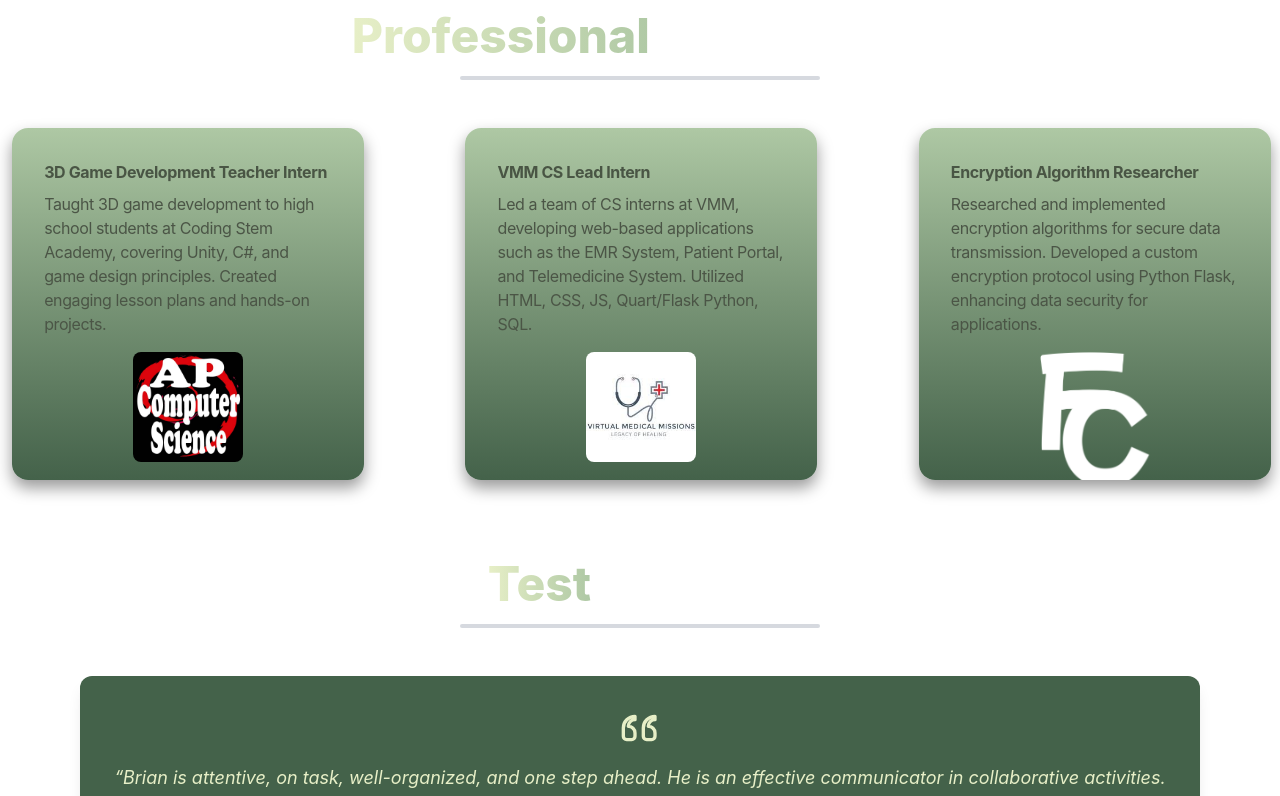
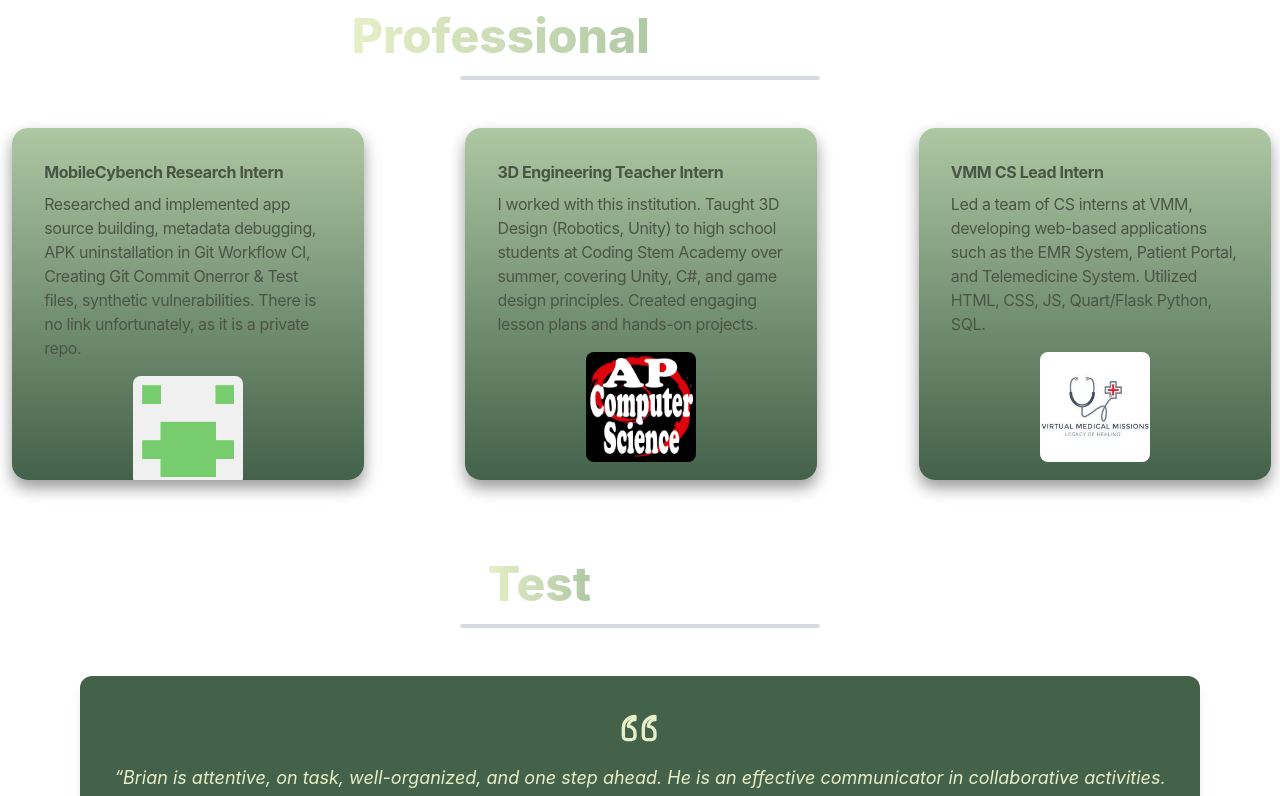
Before and after one commit to brianBoolean88/personal-portfolio-website, a Next.js app: page / in a window 1280 px wide. Shown: the part 1400-2196 px from the top of the page. Built offline with nearby package versions, Linux system fonts and the light colour scheme.

Commit message:
New changes yayyy

```diff
--- a/app/components/HeroSection.jsx
+++ b/app/components/HeroSection.jsx
@@ -230,8 +230,14 @@ const HeroSection = () => {
                     <div className="mx-auto mb-6 h-1 w-60 lg:w-90 rounded bg-gray-400 opacity-40"></div>
                     <div className='mt-12 grid grid-cols-1 lg:grid-cols-3 gap-12 gap-x-40 lg:gap-x-60 justify-center items-center'>
                         <ThreeDPin
-                            title={"3D Game Development Teacher Intern"}
-                            description={"Taught 3D game development to high school students at Coding Stem Academy, covering Unity, C#, and game design principles. Created engaging lesson plans and hands-on projects."}
+                            title={"MobileCybench Research Intern"}
+                            description={"Researched and implemented app source building, metadata debugging, APK uninstallation in Git Workflow CI, Creating Git Commit Onerror & Test files, synthetic vulnerabilities. There is no link unfortunately, as it is a private repo."}
+                            img={"/images/mobilecybench.png"}
+                            href={""}
+                        />
+                        <ThreeDPin
+                            title={"3D Engineering Teacher Intern"}
+                            description={"I worked with this institution. Taught 3D Design (Robotics, Unity) to high school students at Coding Stem Academy over summer, covering Unity, C#, and game design principles. Created engaging lesson plans and hands-on projects."}
                             img={"/images/coding_stem_academy.jpg"}
                             href={"http://codingstemacademy.com/"}
                             className="mx-auto"
@@ -241,12 +247,6 @@ const HeroSection = () => {
                             description={"Led a team of CS interns at VMM, developing web-based applications such as the EMR System, Patient Portal, and Telemedicine System. Utilized HTML, CSS, JS, Quart/Flask Python, SQL."}
                             img={"/images/VMM.jpg"}
                             href={"https://www.vmmhealthcare.org/"}
-                        />
-                        <ThreeDPin
-                            title={"Encryption Algorithm Researcher"}
-                            description={"Researched and implemented encryption algorithms for secure data transmission. Developed a custom encryption protocol using Python Flask, enhancing data security for applications."}
-                            img={"/images/ficrypt_logo.png"}
-                            href={"https://www.youtube.com/watch?v=issbem_ClSA&t"}
                         />
                     </div>
                 </div>
@@ -261,7 +261,7 @@ const HeroSection = () => {
                     <div className="grid grid-cols-1 gap-10 mt-12">
                         <Testimonial
                             name="Scott, Usher"
-                            position="AP CSA Teacher, eSTEM Academy"
+                            position="eSTEM Academy"
                             image="/images/test_2.jpg"
                             quote="Brian is attentive, on task, well-organized, and one step ahead. He is an effective communicator in collaborative activities. He learned Java and JavaScript in the classroom, but self-taught other programming languages and explored various Integrated Development Environment IDEs that he used to develop projects for academic competitive events."
                         />
--- a/app/components/Projects.jsx
+++ b/app/components/Projects.jsx
@@ -104,15 +104,15 @@ const cards = [
     },
 
     {
-        description: "Teaching How to Code in Luau",
+        description: "Making Roblox Studio Content",
         title: "YouTube",
-        src: "/images/teaching_code.jpg",
+        src: "/images/parkourYT.jpg",
         ctaText: "View",
-        ctaLink: "https://www.youtube.com/watch?v=gRWdpGOm1F4&list=PLWR5mmm7fgkZfMnXMDEsdDMWEEVtMZ_oh",
+        ctaLink: "https://www.youtube.com/watch?v=vhpAcaUTmPI",
         content: () => {
             return (
                 <p>
-                    I teach how to code in Luau, the programming language used in Roblox, through my YouTube channel. My videos cover a wide range of topics, from beginner-friendly tutorials to advanced coding techniques. I aim to make learning Luau accessible and enjoyable for everyone, regardless of their prior programming experience. <br /> <br />By breaking down complex concepts into easy-to-understand lessons, I help aspiring developers build their skills and create amazing games on the Roblox platform.
+                    I made a parkour game in Roblox Studio and showcased it in this video. I have since started making YouTube videos teaching people how to code in Roblox Studio through youtube shorts, covering topics such as Lua scripting, game design, and building techniques. My goal is to help others learn and improve their skills in game development using Roblox Studio.
                 </p>
             );
         },
@@ -212,7 +212,7 @@ const projects = () => {
                 }
             >
 
-                <Link href={"https://www.youtube.com/@haroharper"}
+                <Link href={"https://www.youtube.com/@harplume"}
                     className="block mt-6 py-2 pl-3 pr-4 text-white text-lg font-semibold hover:text-[#E7EFC7] hover:bg-[#697963] rounded transition-colors duration-300 ease-in-out mx-auto" target="_blank" rel="noopener noreferrer">
                     <img
                         src={`/images/yt_vid.jpg`}
@@ -371,6 +371,26 @@ const projects = () => {
             </div>
 
             <div className="mb-50 grid grid-cols-1 lg:grid-cols-3 gap-4 max-w-7xl mx-auto w-full">
+                <WobbleCard containerClassName="col-span-1 lg:col-span-3 bg-sky-550 min-h-[500px] lg:min-h-[600px]">
+                    <div className="max-w-sm">
+                        <h2 className="max-w-sm md:max-w-lg  text-left text-balance text-base md:text-xl lg:text-3xl font-semibold tracking-[-0.015em] text-white">
+                            MobileCybench
+                        </h2>
+                        <p className="mt-4 max-w-[26rem] text-left  text-base/6 text-neutral-200">
+                            MobileCybench - a Research project that I collaborated on with 30+ other researchers to create a mobile cybersecurity benchmark that tests a LLM's ability to detect vulnerabilities in mobile applications.
+
+                            Researched and implemented app source building, metadata debugging, APK uninstallation in Git Workflow CI, Creating Git Commit Onerror & Test files, synthetic vulnerabilities.
+                        </p>
+                    </div>
+                    <img
+                        src="/images/mobilecybench.png"
+                        width={200}
+                        height={200}
+                        alt="linear demo image"
+                        className="grayscale filter absolute -right-25 lg:-right-[5%] -bottom-10 rounded-2xl lg:w-100 lg:h-100 sm:w-60 sm:h-60 w-50 h-40 object-cover"
+                    />
+                </WobbleCard>
+
                 <WobbleCard
                     containerClassName="col-span-1 lg:col-span-2 h-full bg-[#8A784E] min-h-[500px] lg:min-h-[300px]"
                     className=""
```
Also changed, not shown: public/images/mobilecybench.png (added), public/images/parkourYT.jpg (added).
